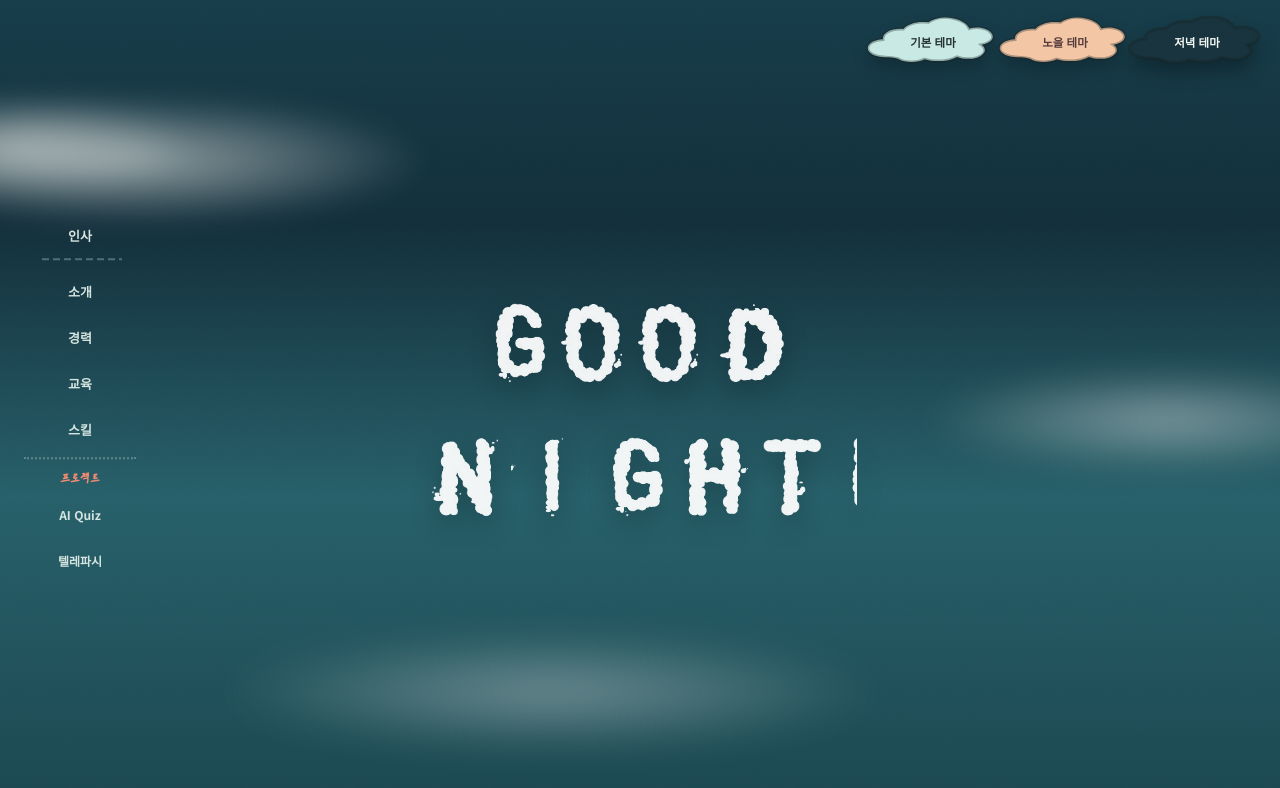
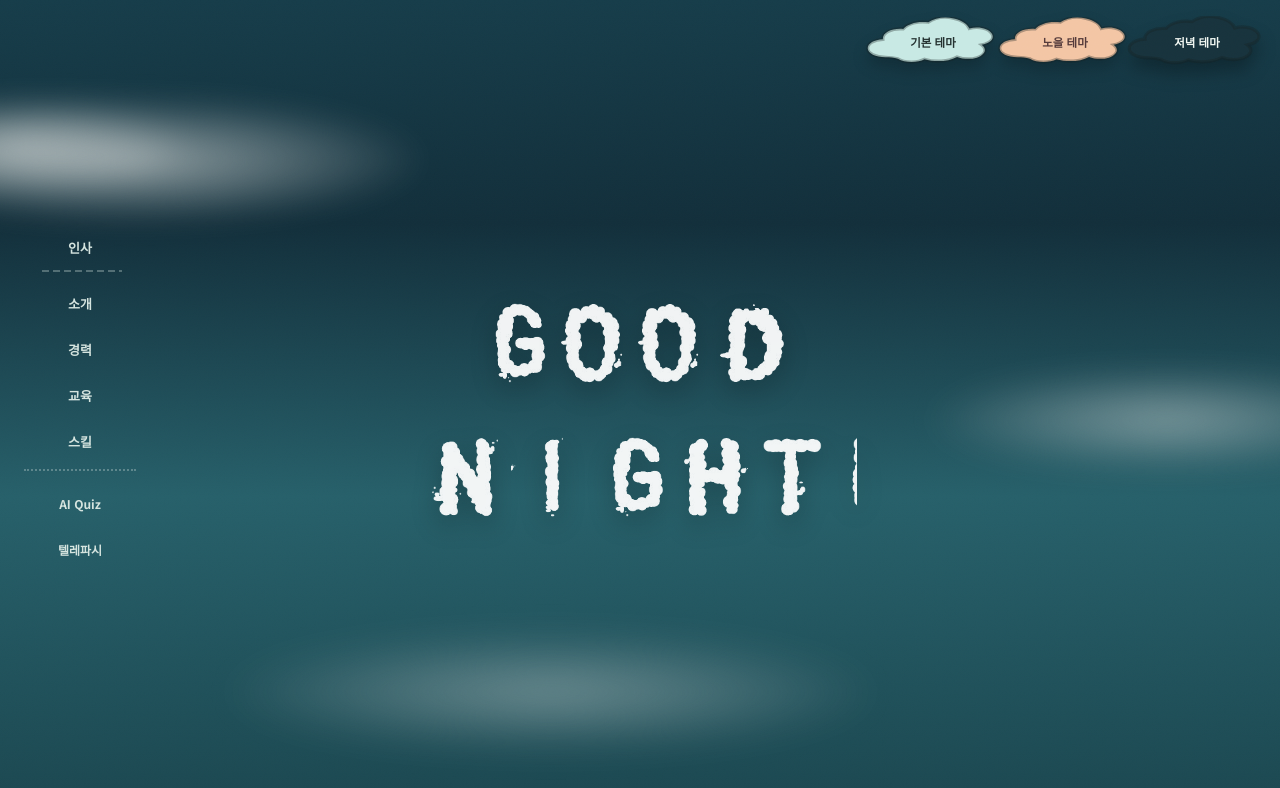
Before and after one commit to jhs7942/jhs7942.github.io, a Next.js app: page / in a window 1280 px wide. Shown: the top 788 px of the page. Built offline with nearby package versions, Linux system fonts and the light colour scheme.

Commit message:
style: 포트폴리오 네비게이션 디자인 조정

```diff
--- a/src/app/portfolio/_components/Nav.tsx
+++ b/src/app/portfolio/_components/Nav.tsx
@@ -50,7 +50,6 @@ export function Nav({
         })}
         {projectPages.length > 0 && (
           <div className="cloud-nav-projects">
-            <span className="cloud-nav-group-label">프로젝트</span>
             {projectPages.map((page) => {
               const pageIndex = pages.findIndex((item) => item.id === page.id);
               const active = pageIndex === activeIndex;
--- a/src/app/portfolio/portfolio.css
+++ b/src/app/portfolio/portfolio.css
@@ -814,7 +814,7 @@ body:has(.cloud-deck) {
 .cloud-nav-group-label {
   display: block;
   padding: 2px 8px 1px;
-  font-family: var(--font-hand), var(--font-sans);
+  font-family: var(--font-sans);
   font-size: 13px;
   font-weight: 900;
   letter-spacing: 0.4px;
```
